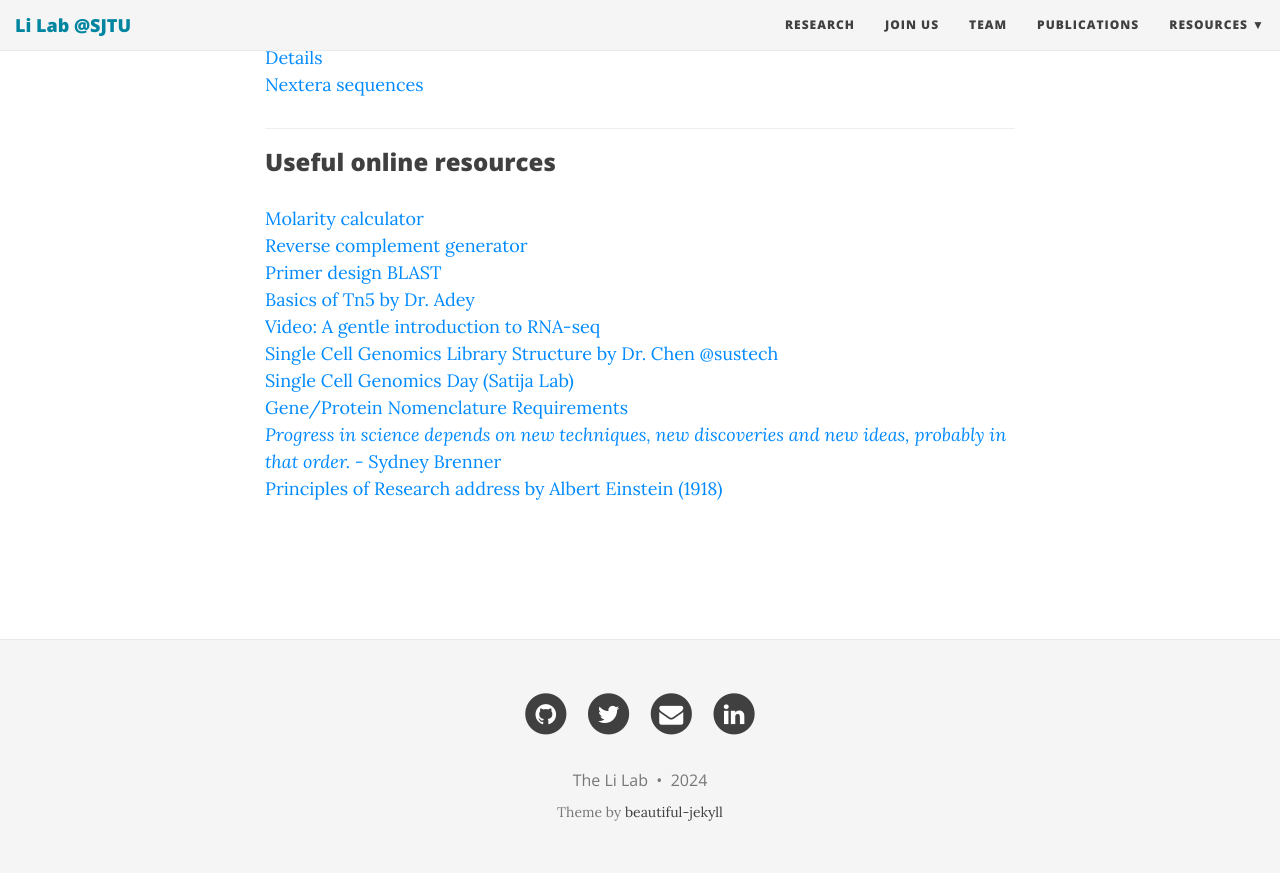
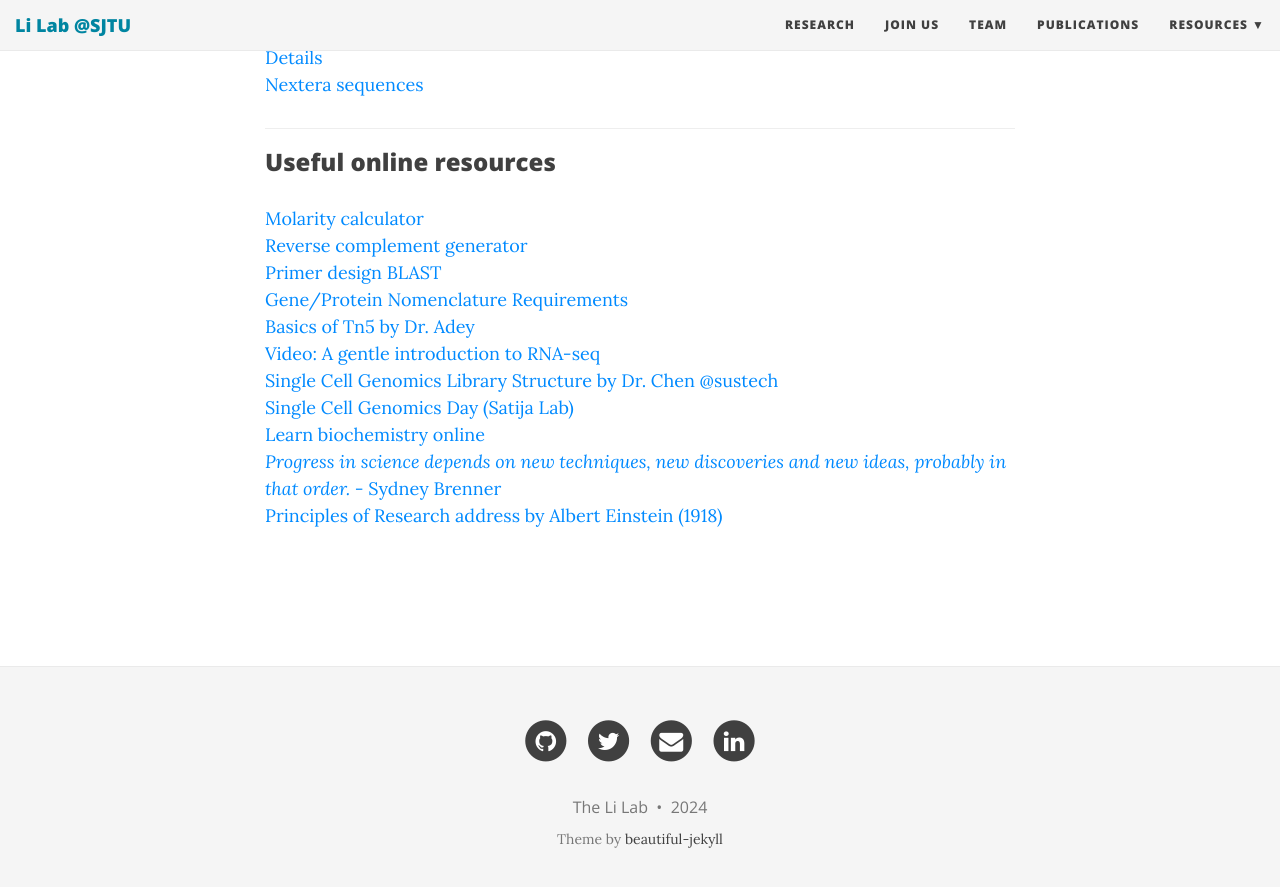
Before and after one commit to TheLiLab/thelilab.github.io, a Jekyll site: the page built from wetlab.md, in a window 1280 px wide and 900 px high, scrolled down 1647 px. Shown: the top 887 px of the window. Built offline with Jekyll 4.4.1, drawn with Linux system fonts in a browser that asks for light colours; nearby versions of some CDN libraries.

Commit message:
Update wetlab.md

```diff
--- a/wetlab.md
+++ b/wetlab.md
@@ -51,11 +51,12 @@ Video illustration of Sequencing by Synthesis (边合成边测序): [English](ht
 [Molarity calculator](https://www.endmemo.com/chem/molarity.php)<br>
 [Reverse complement generator](https://www.bioinformatics.org/sms/rev_comp.html)<br>
 [Primer design BLAST](https://www.ncbi.nlm.nih.gov/tools/primer-blast/)<br>
+[Gene/Protein Nomenclature Requirements](https://academic.oup.com/molehr/pages/Gene_And_Protein_Nomenclature)<br>
 [Basics of Tn5 by Dr. Adey](https://doi.org/10.1101/gr.275223.121)<br>
 [Video: A gentle introduction to RNA-seq](https://www.youtube.com/watch?v=fCd6B5HRaZ8)<br>
 [Single Cell Genomics Library Structure by Dr. Chen @sustech](https://teichlab.github.io/scg_lib_structs/)<br>
 [Single Cell Genomics Day (Satija Lab)](https://satijalab.org/scgd24/)<br>
-[Gene/Protein Nomenclature Requirements](https://academic.oup.com/molehr/pages/Gene_And_Protein_Nomenclature)<br>
+[Learn biochemistry online](https://employees.csbsju.edu/hjakubowski/classes/ch331/bcintro/default.html)<br>
 [_Progress in science depends on new techniques, new discoveries and new ideas, probably in that order._ - Sydney Brenner](https://www.nature.com/articles/285358a0)<br>
 [Principles of Research address by Albert Einstein (1918)](https://www.site.uottawa.ca/~yymao/misc/Einstein_PlanckBirthday.html)<br>
 
```
